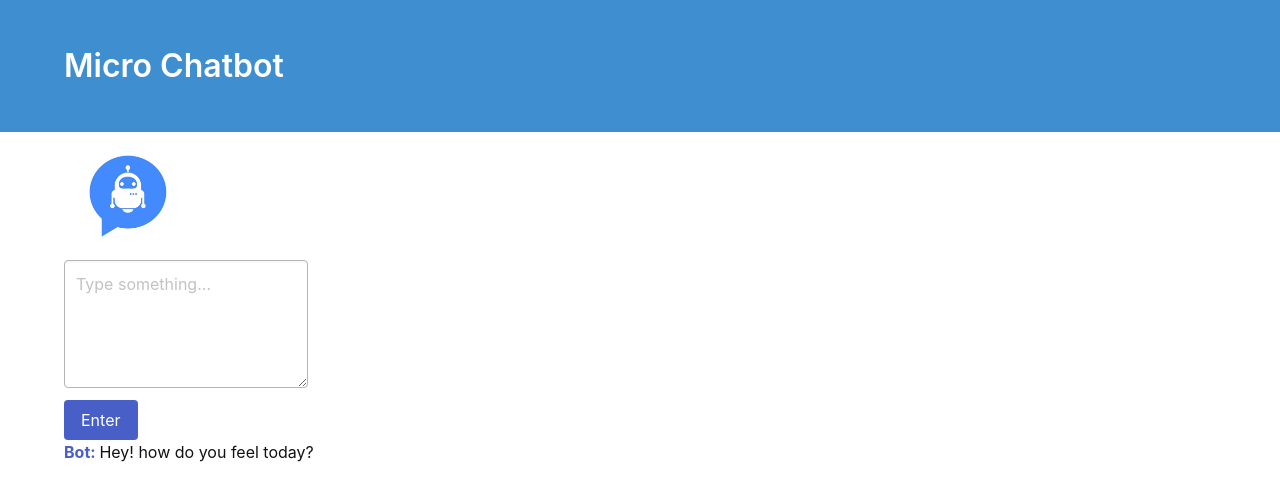
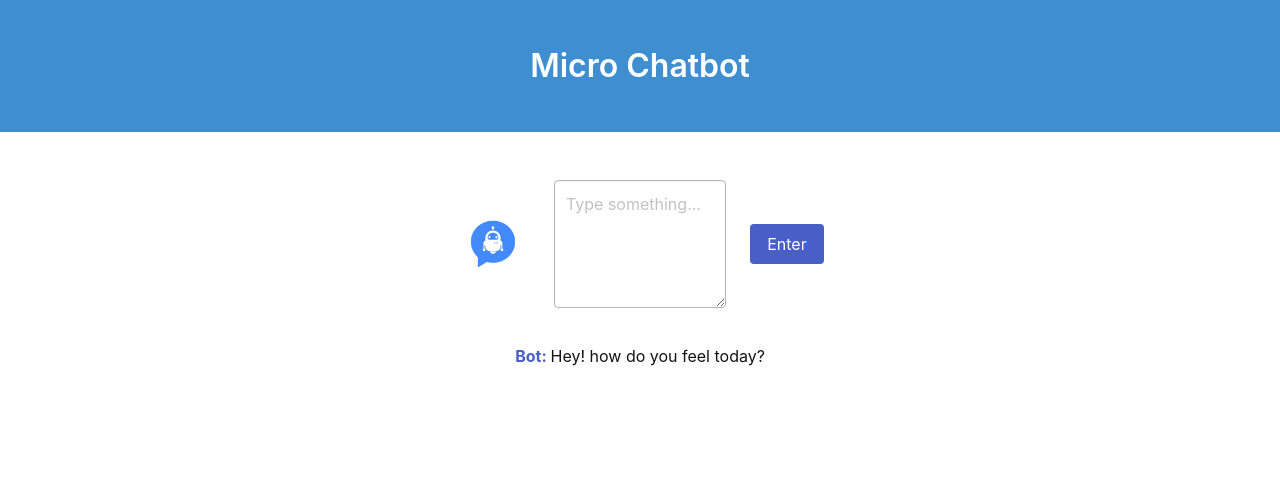
Before and after one commit to fawadrafique/micro-chatbot-challenge, a plain HTML site: page index.html in a window 1280 px wide. Drawn offline with nearby package versions, Linux system fonts and the light colour scheme.

Commit message:
Structure organize

```diff
--- a/index.html
+++ b/index.html
@@ -7,22 +7,40 @@
       rel="stylesheet"
       href="https://cdn.jsdelivr.net/npm/bulma@0.9.0/css/bulma.min.css"
     />
+    <style>
+      .center {
+        display: flex;
+        justify-content: center;
+        align-items: center;
+      }
+    </style>
     <title>Micro Chatbot</title>
   </head>
   <body>
+    <!-- title -->
     <section class="hero is-info">
       <div class="hero-body">
         <div class="container">
-          <h1 class="title">
+          <h1 class="title center">
             Micro Chatbot
           </h1>
         </div>
       </div>
     </section>
+    <!-- section -->
+    <section class="section">
       <div class="container">
-      <figure class="image is-128x128">
-        <img class="is-rounded" src="img/chat-bot.jpg" alt="Chatbot image" />
+        <div class="columns">
+          <div class="column is-1 is-offset-4 center">
+            <figure class="image">
+              <img
+                class="is-rounded"
+                src="img/chat-bot.jpg"
+                alt="Chatbot image"
+              />
             </figure>
+          </div>
+          <div class="column is-2 center">
             <div class="field has-addons">
               <div class="control">
                 <textarea
@@ -32,9 +50,16 @@
                 ></textarea>
               </div>
             </div>
+          </div>
+          <div class="column is-1 center">
             <button class="button is-link" id="enter">Enter</button>
+          </div>
+        </div>
+        <div class="column center">
           <div id="message"></div>
         </div>
+      </div>
+    </section>
     <script src="script.js"></script>
   </body>
 </html>
```
Lines whose indentation alone changed are shown as unchanged.
